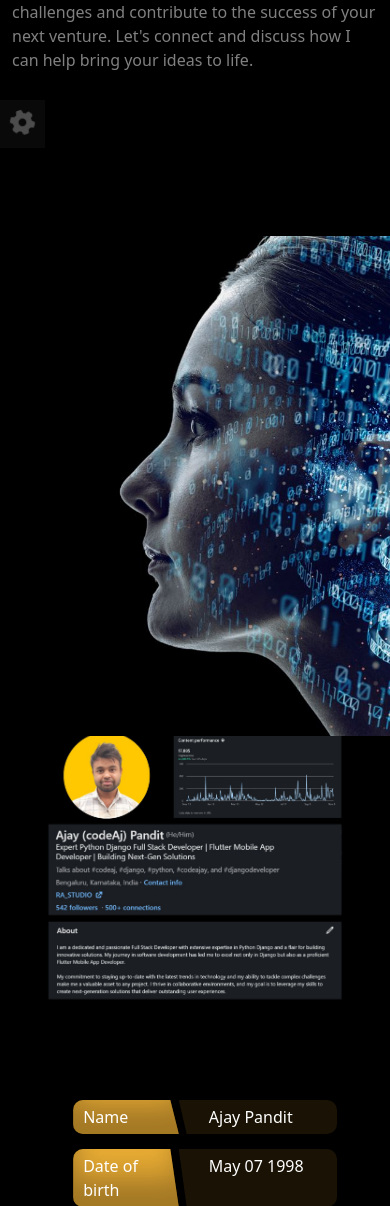
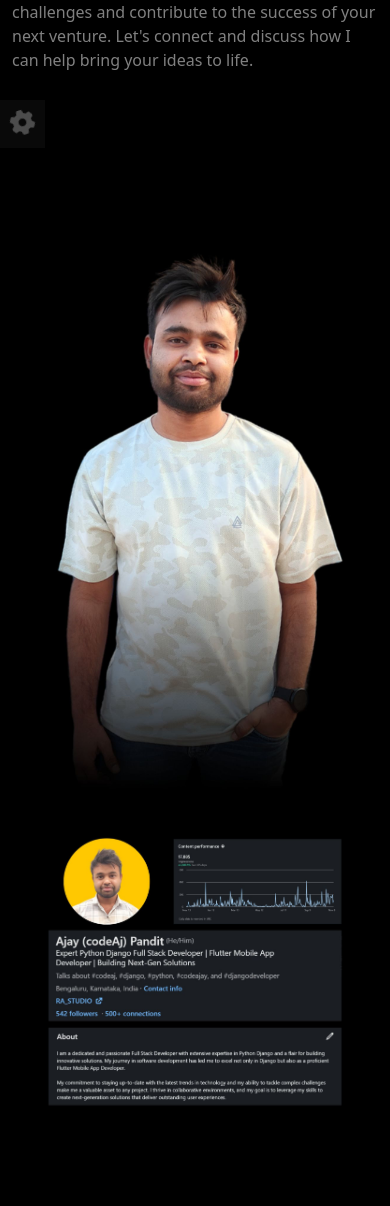
Before and after one commit to codeaj4u/codeajay-main, a Django app: page /about/ in a window 390 px wide; the page is wider, and only the part inside the window is pictured. Shown: the part 654-1860 px from the top of that part. Run offline with Django 4.2, Linux system fonts and the light colour scheme; data that the repository does not hold is empty; some libraries are stand-ins or nearby versions.

Commit message:
sitemap update

```diff
--- a/templates/about.html
+++ b/templates/about.html
@@ -20,13 +20,10 @@
 
 <style>
 
-    .bbbb{
-        background :url({% static 'bb.png' %}) ;
-        background-position: top;
-        background-size:cover;
-        padding-top: 80px;
-        padding-bottom :80px;
-    }
+
+
+
+
 
     .active{
         color :rgb(255,189,58);
@@ -69,7 +66,10 @@
 
             <div class="row">
 
-            <div class="col-md-12 col-lg-8 col-sm-12 " style="margin-top:-50px;">
+
+
+
+                    <div class="col-md-6 col-lg-8 col-sm-12 " style="margin-top:-50px;">
 
                          <div class="head-text" style="margin-top : 150px;">
                                 <h2 class="text">About Me</h2>
@@ -87,18 +87,19 @@
 
                     </div>
 
-                <style>
-                    .imgggg{
-                        position :relative;
-                        width: 500px;
-                    }
-                </style>
 
-                <div class="col-md-12 col-lg-4 col-sm-12 " style="margin-top : 100px;">
 
-                    <img class="imgggg" src="{% static 'about.jpg' %}" alt="About">
+                <div class="col-md-6 col-lg-4 col-sm-12 " style="margin-top : 100px;">
+
+                    <img class="img-fluid imgggg" src="{% static 'aj.jpg' %}" alt="About">
 
                 </div>
+
+
+
+
+
+
 
 
 
```
Also changed, not shown: static/about.jpg (deleted). Lines whose indentation alone changed are shown as unchanged.
